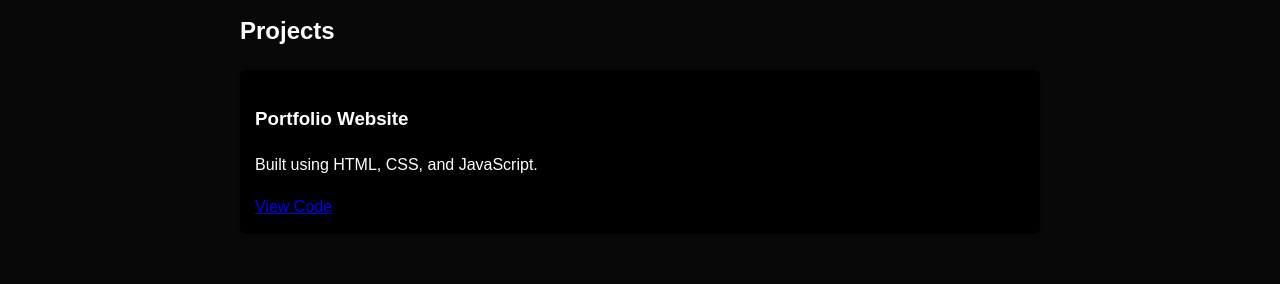
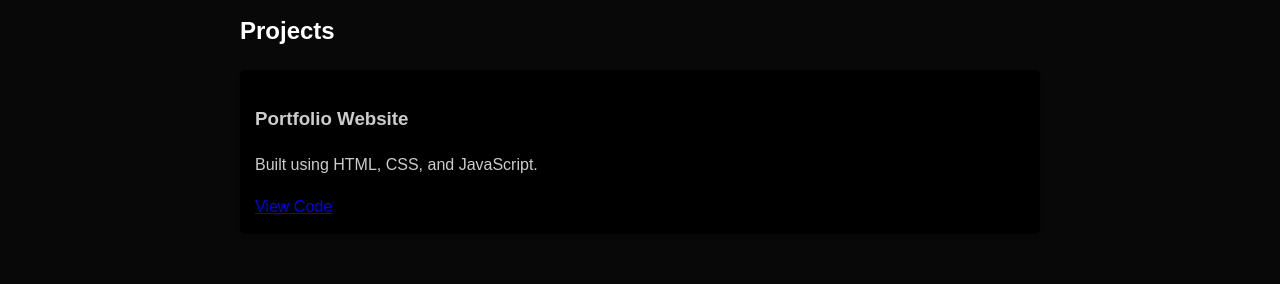
Before and after one commit to romit54/Poertfolio-website, a plain HTML site: page index.html in a window 1280 px wide. Shown: the part 415-699 px from the top of the page. Drawn offline with Linux system fonts and the light colour scheme.

Commit message:
Update style.css

```diff
--- a/style.css
+++ b/style.css
@@ -27,12 +27,12 @@ section {
 }
 
 .project {
-margin-bottom: 20px;
+ margin-bottom: 20px;
   background: black;
   padding: 15px;
   border-radius: 5px;
   box-shadow: 0 2px 5px rgba(0,0,0,0.1);
-}
+  color: #ccc;
 
 form {
   display: flex;
```
